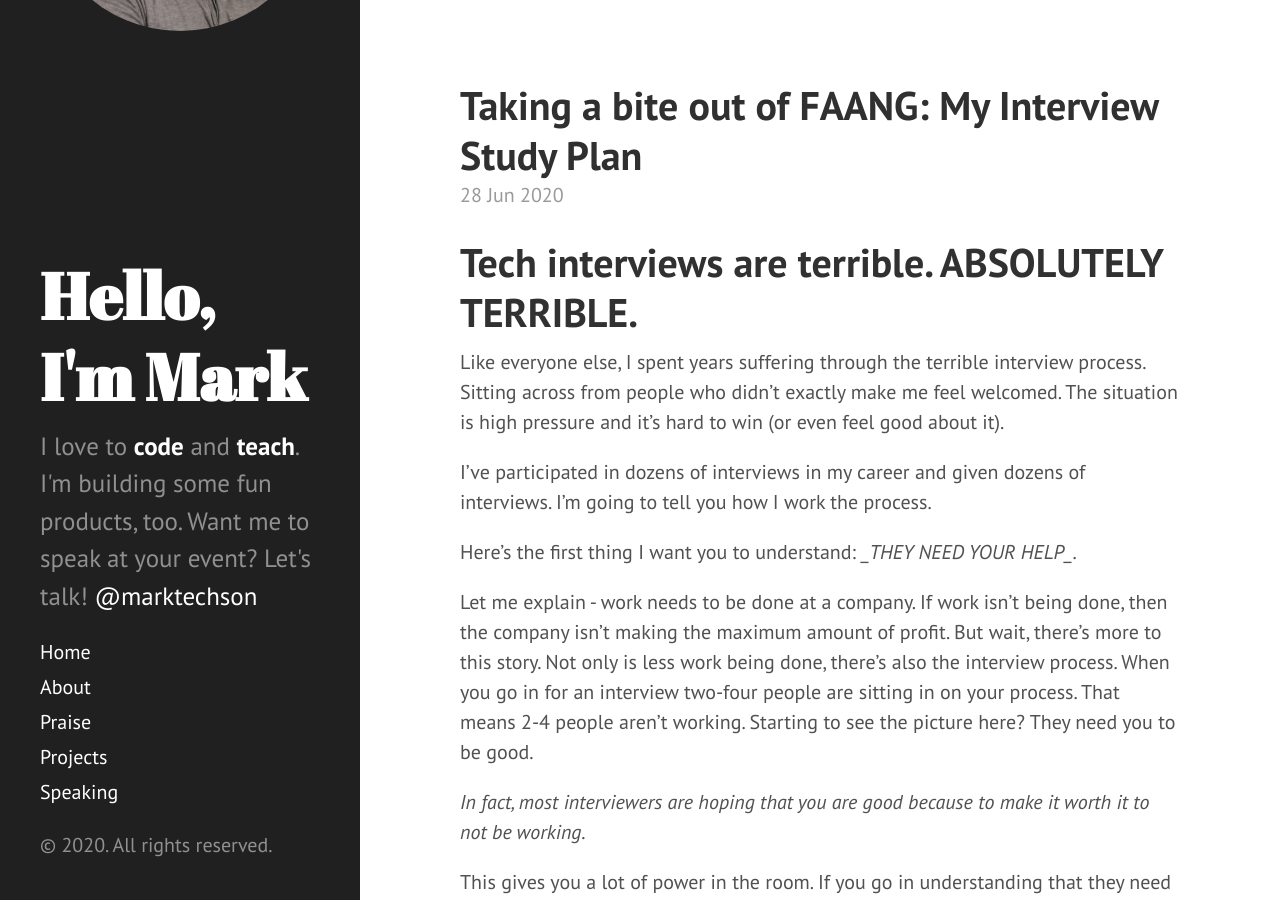
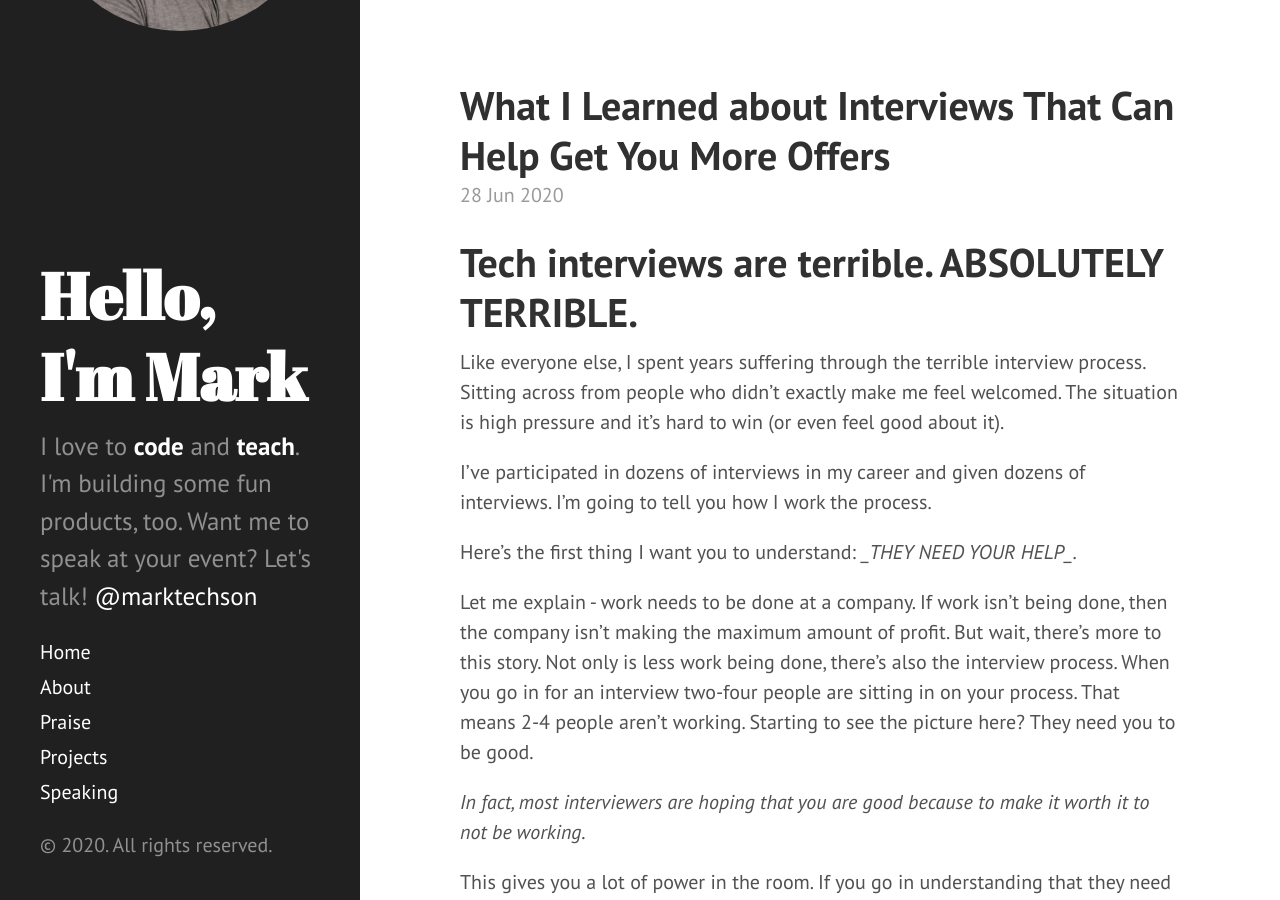
Before and after one commit to MarkTechson/marktechson.github.io, a Jekyll site: the page built from _posts/2020-06-30-how-I-consistently-get-offers-after-interviews.md, in a window 1280 px wide and 900 px high. Built offline with Jekyll 4.4.1, drawn with Linux system fonts in a browser that asks for light colours.

Commit message:
Updates to blog title

```diff
--- a/_posts/2020-06-30-how-I-consistently-get-offers-after-interviews.md
+++ b/_posts/2020-06-30-how-I-consistently-get-offers-after-interviews.md
@@ -1,6 +1,6 @@
 ---
 layout: post
-title:  "Taking a bite out of FAANG: My Interview Study Plan"
+title:  "What I Learned about Interviews That Can Help Get You More Offers"
 date:   2020-06-28 13:30:00 -0500
 categories: ['interviews']
 comments: true
```
